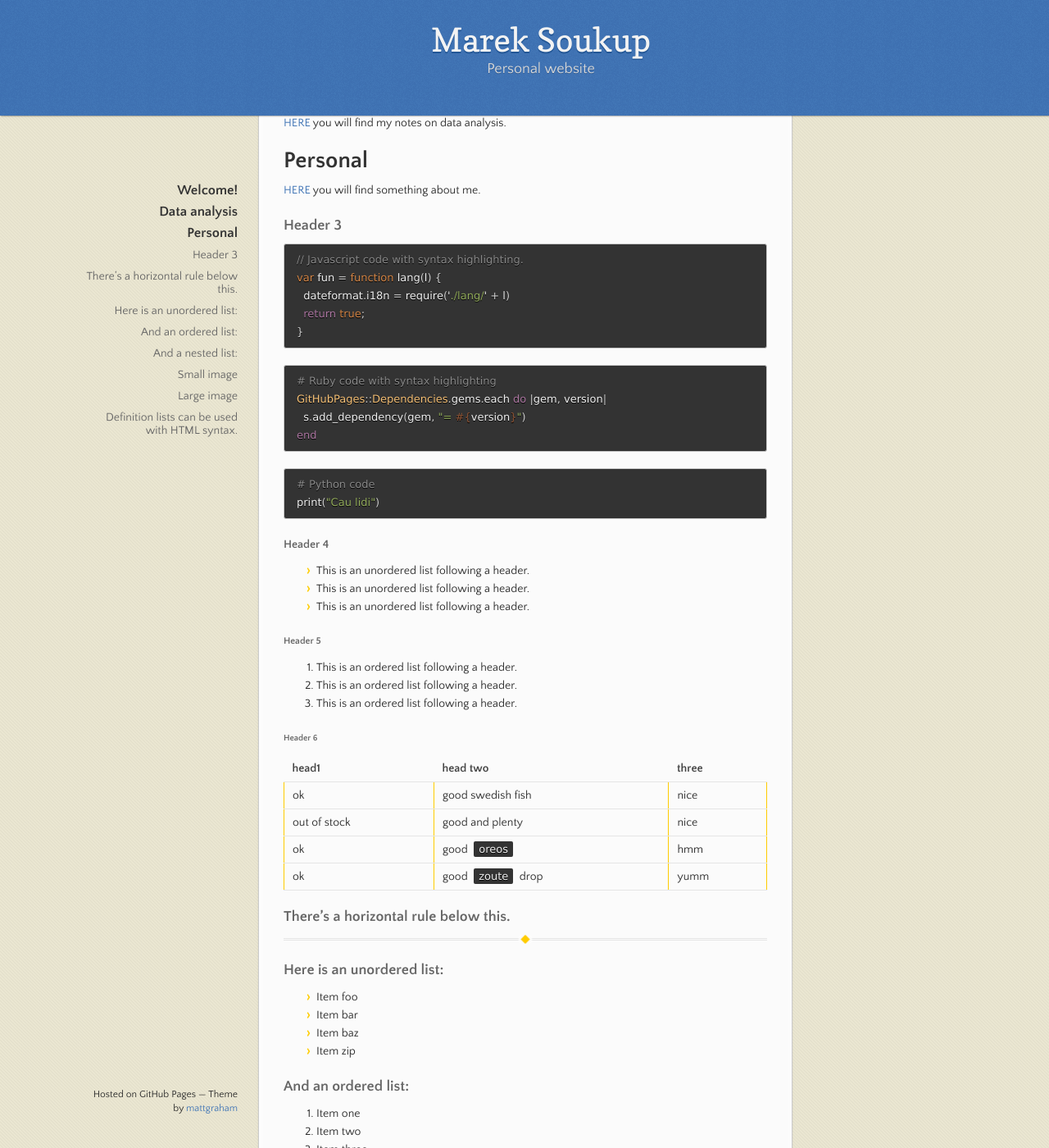
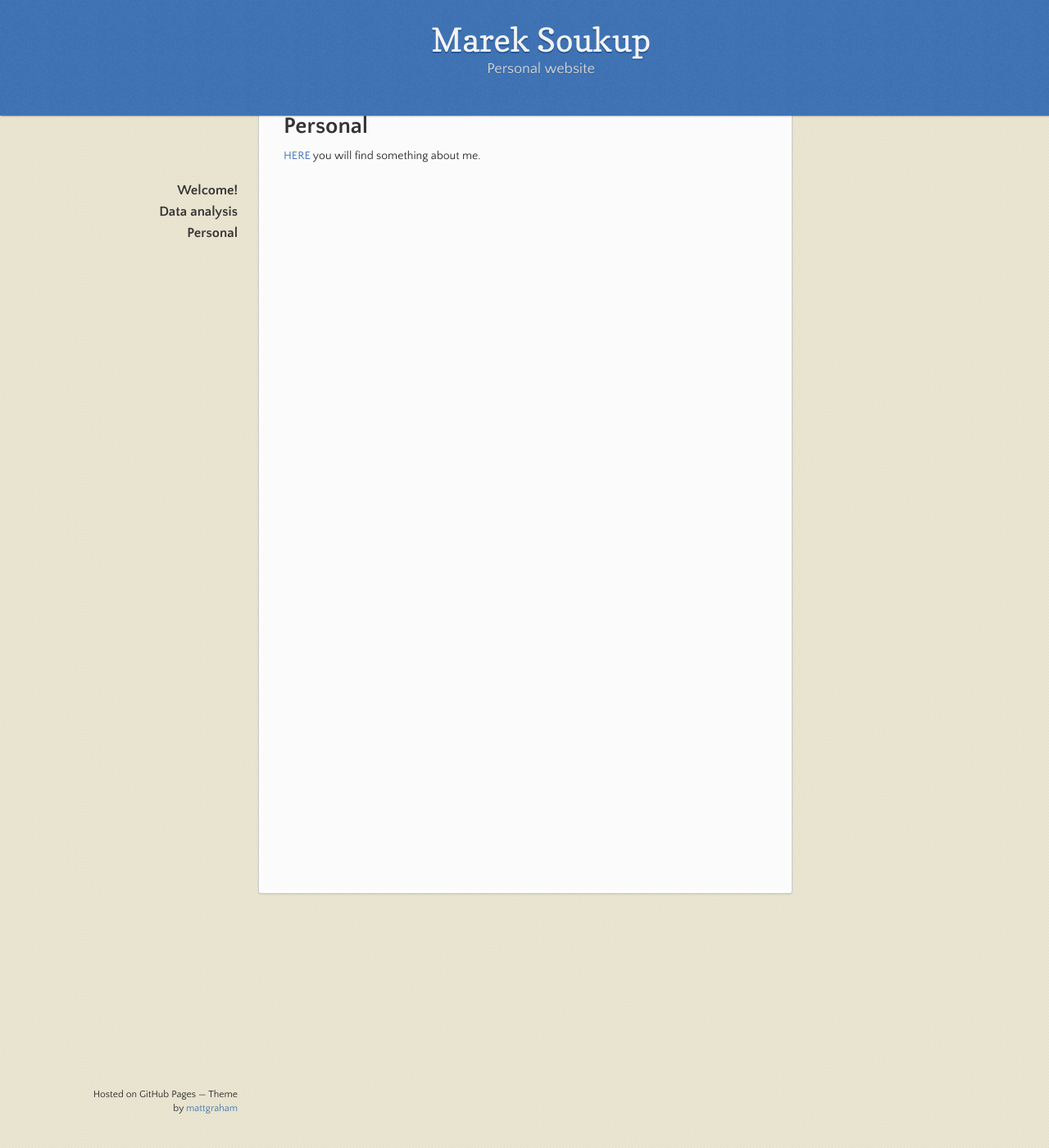
Before and after one commit to soukupmarek-edin/soukupmarek-edin.github.io, a Jekyll site: the page built from index.md, in a window 1280 px wide and 1400 px high, scrolled down 270 px. Shown: the whole window at 82% size. Built offline with Jekyll 4.4.1, drawn with Linux system fonts in a browser that asks for light colours; Markdown is read by kramdown in place of the engine named in the settings; our own code applies the rules of GitHub Pages for plain Markdown files; some of the changed text lies outside the part shown.

Commit message:
Update index.md

````diff
--- a/index.md
+++ b/index.md
@@ -4,8 +4,6 @@
 # Welcome!
 
 This is my personal website, which is currently under development. Please do not expect to find anything meaningful here at the moment.
-
-Text can be **bold**, _italic_, or ~~strikethrough~~.
 
 # Data analysis
 
@@ -14,110 +12,3 @@
 # Personal
 
 [HERE](./personal/personal_main.md) you will find something about me.
-
-### Header 3
-
-```js
-// Javascript code with syntax highlighting.
-var fun = function lang(l) {
-  dateformat.i18n = require('./lang/' + l)
-  return true;
-}
-```
-
-```ruby
-# Ruby code with syntax highlighting
-GitHubPages::Dependencies.gems.each do |gem, version|
-  s.add_dependency(gem, "= #{version}")
-end
-```
-
-```python
-# Python code
-print("Cau lidi")
-```
-
-#### Header 4
-
-*   This is an unordered list following a header.
-*   This is an unordered list following a header.
-*   This is an unordered list following a header.
-
-##### Header 5
-
-1.  This is an ordered list following a header.
-2.  This is an ordered list following a header.
-3.  This is an ordered list following a header.
-
-###### Header 6
-
-| head1        | head two          | three |
-|:-------------|:------------------|:------|
-| ok           | good swedish fish | nice  |
-| out of stock | good and plenty   | nice  |
-| ok           | good `oreos`      | hmm   |
-| ok           | good `zoute` drop | yumm  |
-
-### There's a horizontal rule below this.
-
-* * *
-
-### Here is an unordered list:
-
-*   Item foo
-*   Item bar
-*   Item baz
-*   Item zip
-
-### And an ordered list:
-
-1.  Item one
-1.  Item two
-1.  Item three
-1.  Item four
-
-### And a nested list:
-
-- level 1 item
-  - level 2 item
-  - level 2 item
-    - level 3 item
-    - level 3 item
-- level 1 item
-  - level 2 item
-  - level 2 item
-  - level 2 item
-- level 1 item
-  - level 2 item
-  - level 2 item
-- level 1 item
-
-### Small image
-
-![Octocat](https://github.githubassets.com/images/icons/emoji/octocat.png)
-
-### Large image
-
-![Branching](https://guides.github.com/activities/hello-world/branching.png)
-
-
-### Definition lists can be used with HTML syntax.
-
-<dl>
-<dt>Name</dt>
-<dd>Godzilla</dd>
-<dt>Born</dt>
-<dd>1952</dd>
-<dt>Birthplace</dt>
-<dd>Japan</dd>
-<dt>Color</dt>
-<dd>Green</dd>
-</dl>
-
-```
-Long, single-line code blocks should not wrap. They should horizontally scroll if they are too long. This line should be long enough to demonstrate this.
-```
-
-```
-The final element.
-```
````
